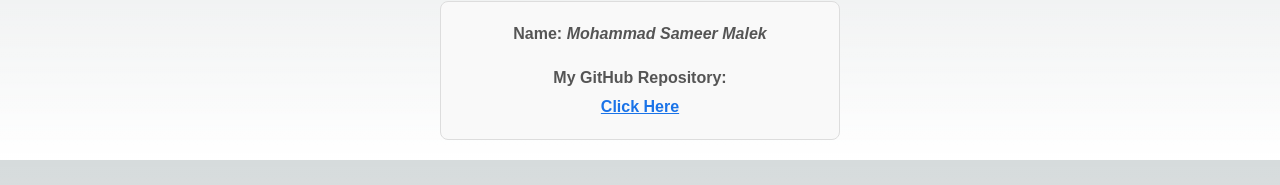
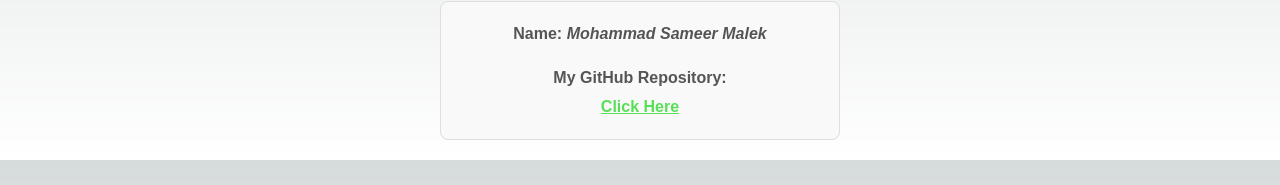
Before and after one commit to SameerMalek/cprg306-assignments, a Next.js app: page /week-2 in a window 1280 px wide. In both pictures the pointer is over the link "Click Here". Shown: the part 317-502 px from the top of the page. Built offline with nearby package versions, Linux system fonts and the light colour scheme.

Commit message:
third commit

```diff
--- a/app/week-2/page.css
+++ b/app/week-2/page.css
@@ -4,7 +4,6 @@
   font-family: Arial, sans-serif;
 }
 main {
-    font-family: Arial, sans-serif;
     text-align: center;
   }
 
--- a/app/week-2/student-info/student-info.css
+++ b/app/week-2/student-info/student-info.css
@@ -1,5 +1,4 @@
 .studentInfo {
-    /* font-family: Arial, sans-serif; */
     background-color: #f9f9f9;
     border: 1px solid #ddd;
     padding: 20px;
@@ -9,7 +8,6 @@
   }
 
   .studentInfo span {
-    /* font-size: 18px; */
     color: #555;
     font-weight: bold;
     margin-bottom: 10px;
@@ -34,4 +32,5 @@
 
   .repo a:hover {
     text-decoration: underline;
+    color:rgb(87, 224, 87);
   }
```
